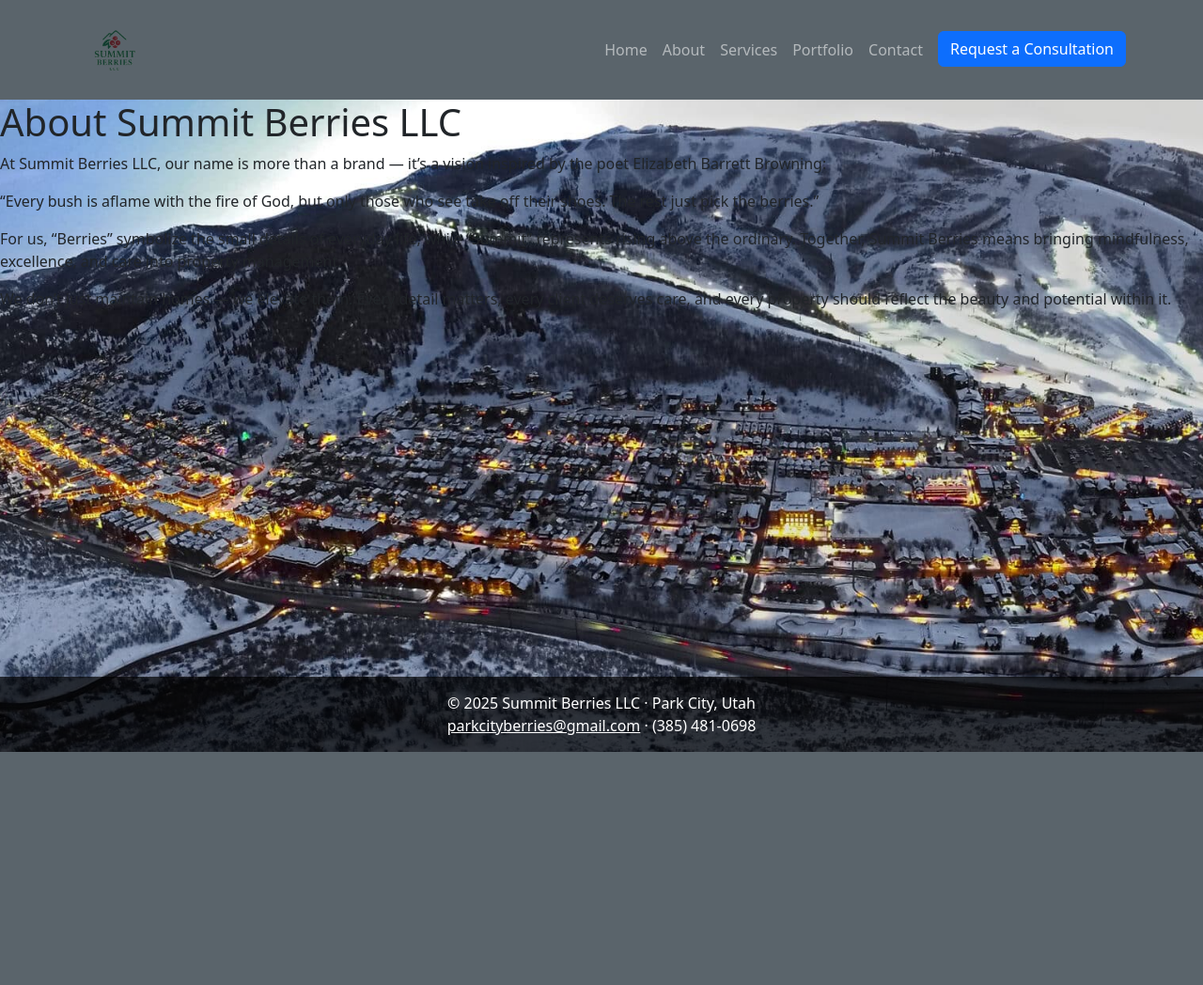
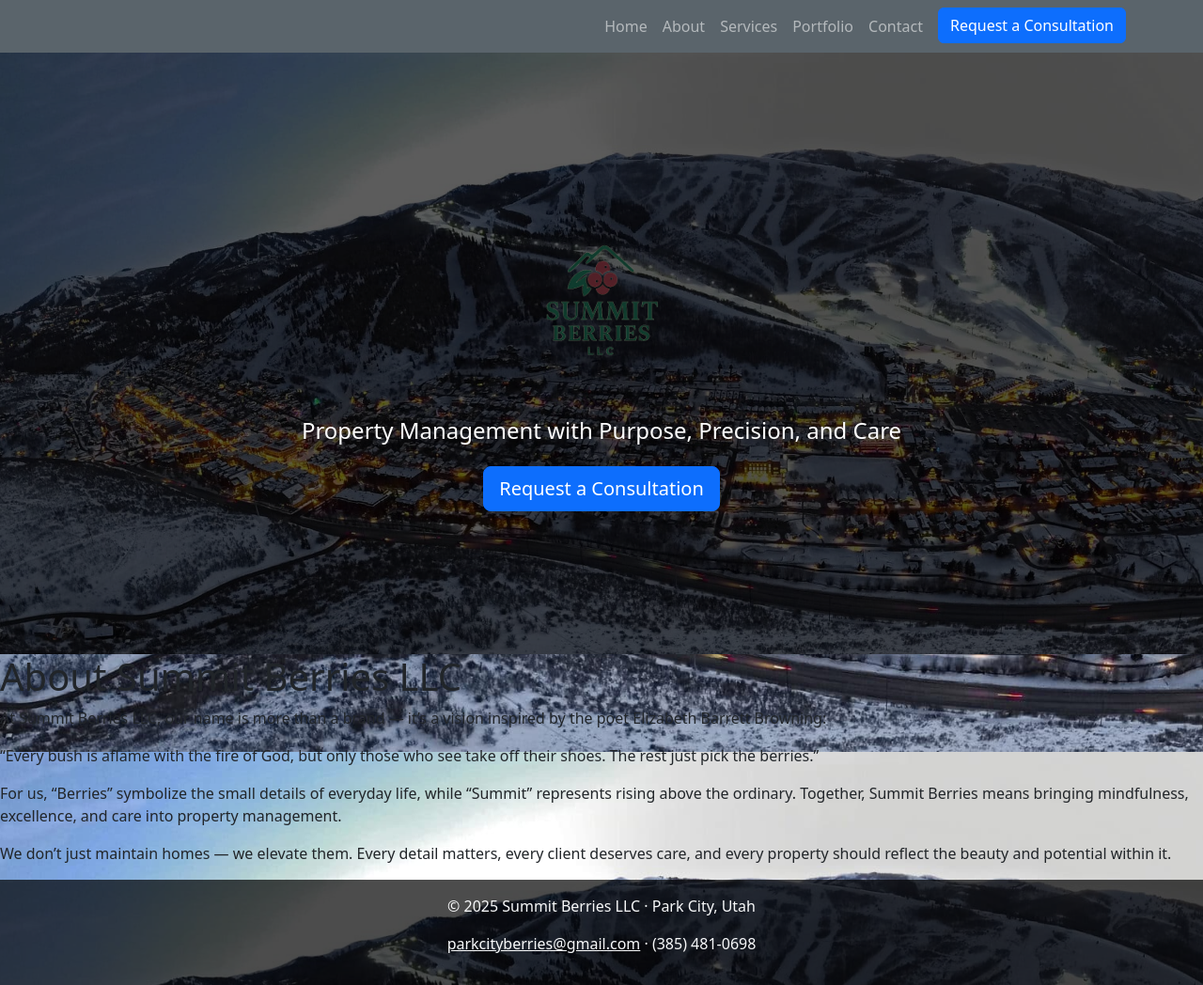
Before and after one commit to MasonShattuck/summitberries, a Flask app: page /about in a window 1280 px wide. Shown: the whole page at 94% size. Before the commit the page ends 800 px from the top, so only its background shows below. Run offline with Flask 2, Linux system fonts and the light colour scheme.

Commit message:
Update base.html: center logo in hero and improve tagline

```diff
--- a/templates/base.html
+++ b/templates/base.html
@@ -5,49 +5,55 @@
   <meta name="viewport" content="width=device-width, initial-scale=1.0">
   <title>Summit Berries LLC</title>
   <link rel="stylesheet" href="{{ url_for('static', filename='style.css') }}">
-  <link href="https://cdn.jsdelivr.net/npm/bootstrap@5.3.2/dist/css/bootstrap.min.css" rel="stylesheet">
+  <link href="https://cdn.jsdelivr.net/npm/bootstrap@5.3.0/dist/css/bootstrap.min.css" rel="stylesheet">
 </head>
 <body>
 
   <!-- Navbar -->
   <nav class="navbar navbar-expand-lg navbar-dark">
     <div class="container">
-      <!-- Logo only, larger -->
-      <a class="navbar-brand" href="/">
-        <img src="{{ url_for('static', filename='logo.png') }}" alt="Summit Berries LLC Logo" style="height:80px; max-height:80px; width:auto;">
-      </a>
-
-      <button class="navbar-toggler" type="button" data-bs-toggle="collapse" data-bs-target="#navbarNav">
+      <!-- Removed logo from here -->
+      <button class="navbar-toggler" type="button" data-bs-toggle="collapse" data-bs-target="#navbarNav" aria-controls="navbarNav" aria-expanded="false" aria-label="Toggle navigation">
         <span class="navbar-toggler-icon"></span>
       </button>
-
       <div class="collapse navbar-collapse" id="navbarNav">
         <ul class="navbar-nav ms-auto">
-          <!-- Put back Home link -->
           <li class="nav-item"><a class="nav-link" href="/">Home</a></li>
           <li class="nav-item"><a class="nav-link" href="/about">About</a></li>
           <li class="nav-item"><a class="nav-link" href="/services">Services</a></li>
           <li class="nav-item"><a class="nav-link" href="/portfolio">Portfolio</a></li>
           <li class="nav-item"><a class="nav-link" href="/contact">Contact</a></li>
-          <li class="nav-item">
-            <a class="btn btn-primary ms-2" href="/contact">Request a Consultation</a>
-          </li>
+          <li class="nav-item"><a class="btn btn-primary ms-2" href="/contact">Request a Consultation</a></li>
         </ul>
       </div>
     </div>
   </nav>
 
-  <!-- Page content -->
+  <!-- Hero Section -->
+  <div class="hero">
+    <div class="hero-inner text-center">
+      <!-- Centered logo -->
+      <img src="{{ url_for('static', filename='logo.png') }}" alt="Summit Berries LLC logo" class="hero-logo mb-3">
+
+      <!-- Tagline -->
+      <h2 class="tagline">Property Management with Purpose, Precision, and Care</h2>
+
+      <!-- Button -->
+      <a href="/contact" class="btn btn-primary btn-lg mt-3">Request a Consultation</a>
+    </div>
+  </div>
+
+  <!-- Main Content -->
   <main>
     {% block content %}{% endblock %}
   </main>
 
   <!-- Footer -->
-  <footer class="text-white text-center py-3">
-    <p class="mb-0">&copy; 2025 Summit Berries LLC · Park City, Utah</p>
-    <p class="mb-0"><a href="mailto:parkcityberries@gmail.com" class="text-white">parkcityberries@gmail.com</a> · (385) 481-0698</p>
+  <footer class="text-center text-light py-3">
+    <p>© 2025 Summit Berries LLC · Park City, Utah</p>
+    <p><a href="mailto:parkcityberries@gmail.com" class="text-light">parkcityberries@gmail.com</a> · (385) 481-0698</p>
   </footer>
 
-  <script src="https://cdn.jsdelivr.net/npm/bootstrap@5.3.2/dist/js/bootstrap.bundle.min.js"></script>
+  <script src="https://cdn.jsdelivr.net/npm/bootstrap@5.3.0/dist/js/bootstrap.bundle.min.js"></script>
 </body>
 </html>
```
